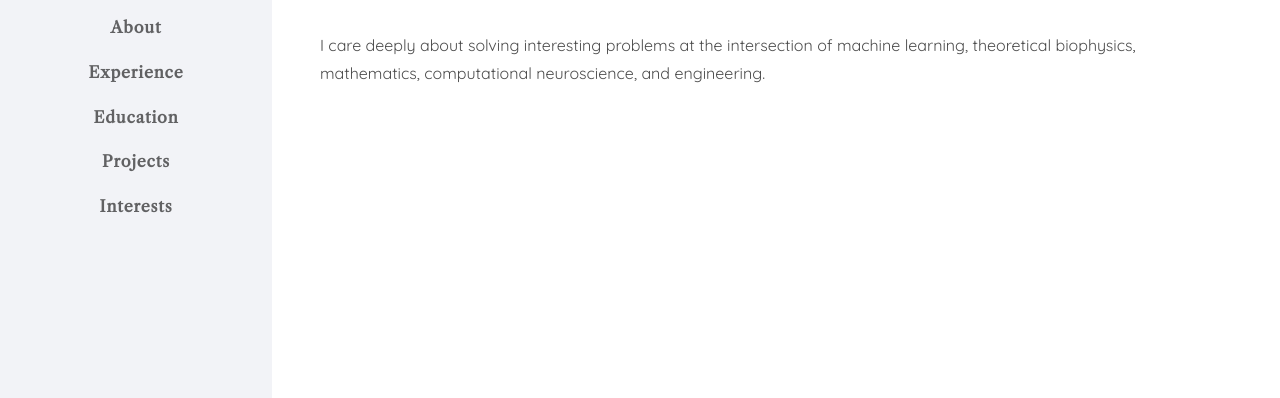
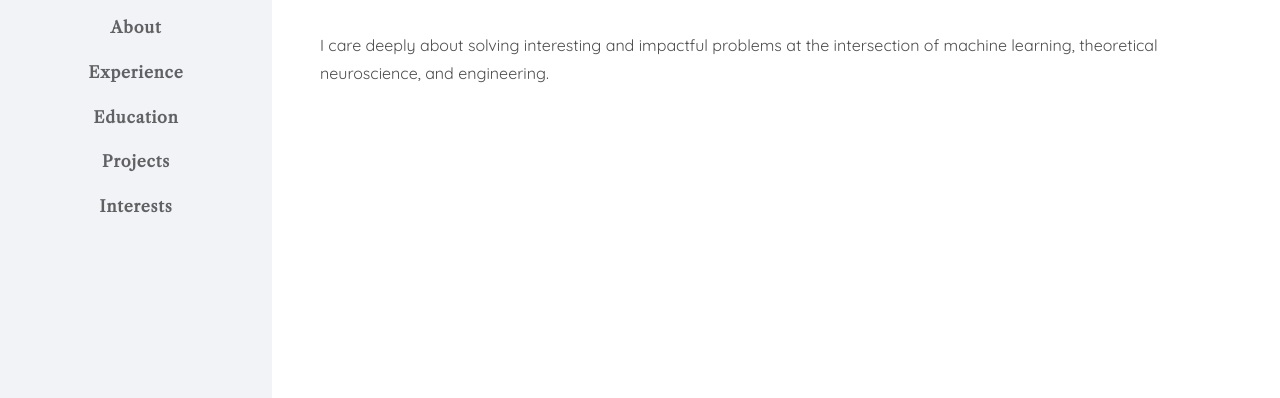
Before and after one commit to gsivulka/gsivulka.github.io, a plain HTML site: page index.html in a window 1280 px wide. Shown: the part 399-797 px from the top of the page. Drawn offline with nearby package versions, Linux system fonts and the light colour scheme; a web font is replaced by a local one.

Commit message:
Better one-liner

```diff
--- a/index.html
+++ b/index.html
@@ -182,7 +182,7 @@
         <div class="subheading mb-5"> Graduate Student in Applied Physics and EE· Stanford University ·
           <a href="mailto:gsivulka@stanford.edu">gsivulka (at) stanford.edu</a>
         </div>
-        <p class="lead mb-5">I care deeply about solving interesting problems at the intersection of machine learning, theoretical biophysics, mathematics, computational neuroscience, and engineering.</p>
+        <p class="lead mb-5">I care deeply about solving interesting and impactful problems at the intersection of machine learning, theoretical neuroscience, and engineering.</p>
 
       </div>
     </section>
```
